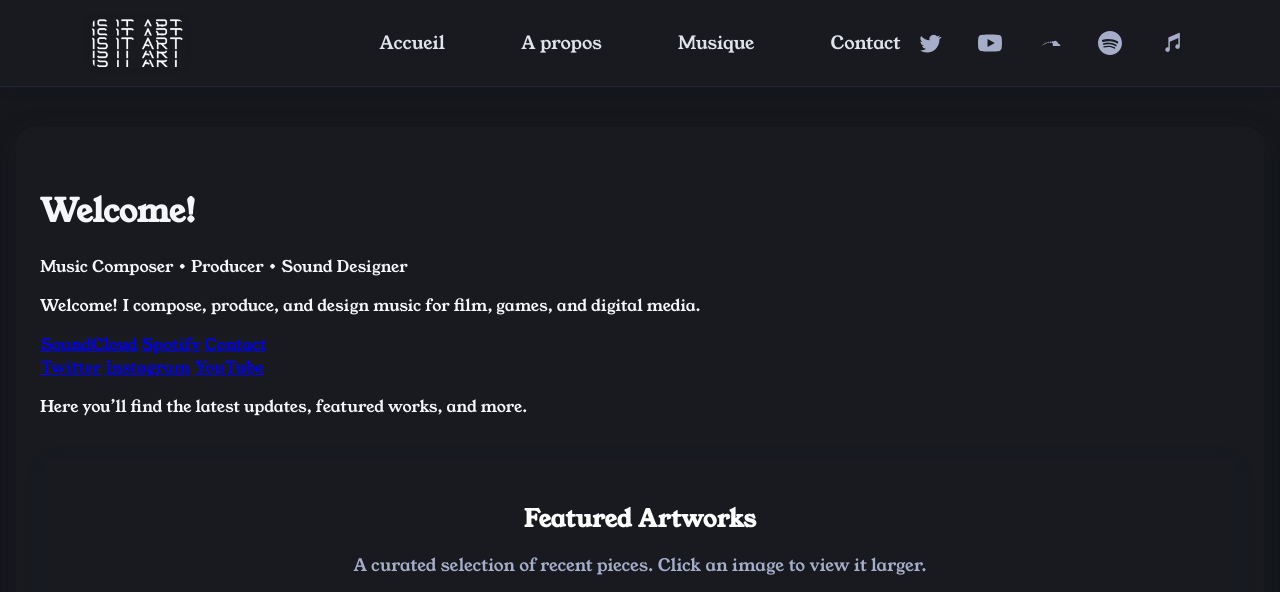
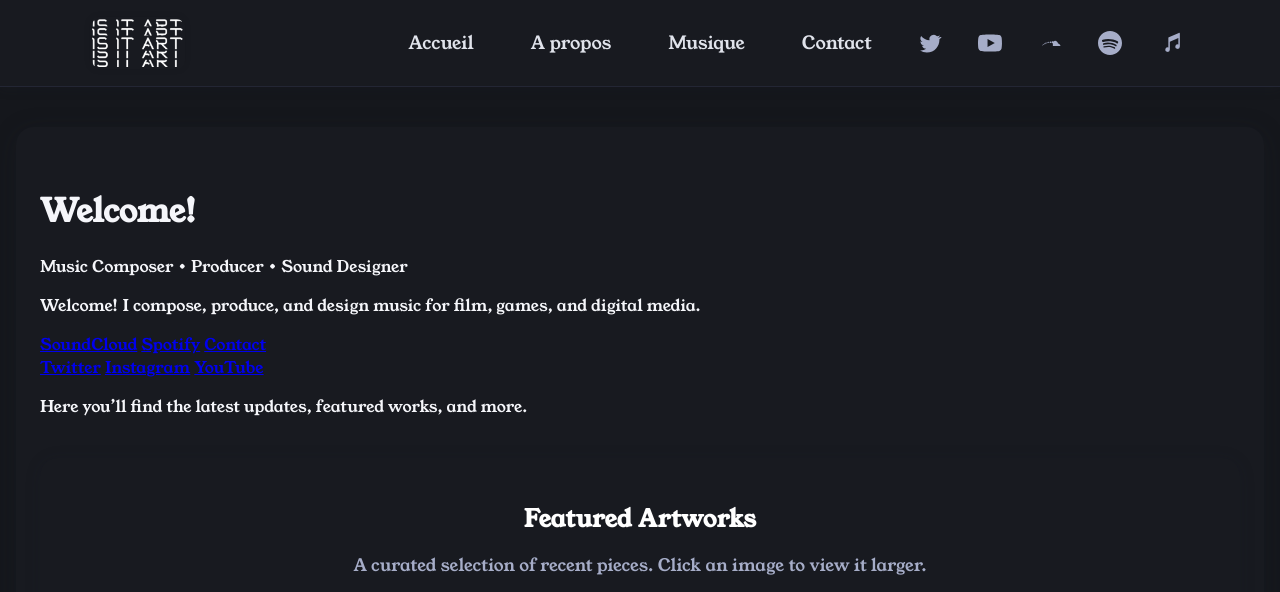
Before and after one commit to 0xnebru/0xnebru.github.io, a Jekyll site: the page built from index.md, in a window 1280 px wide and 1269 px high. Shown: the top 592 px of the window. Built offline with Jekyll 4.4.1, drawn with Linux system fonts in a browser that asks for light colours; grey boxes are pictures that could not be loaded.

Commit message:
Update style.css

```diff
--- a/assets/style.css
+++ b/assets/style.css
@@ -63,7 +63,7 @@ body {
   transform: translate(-50%, -50%);
   display: flex;
   justify-content: center;
-  gap: 2.5rem;
+  gap: 1.3rem;
 }
 .header-nav a {
   color: #e0e3eb;
```
